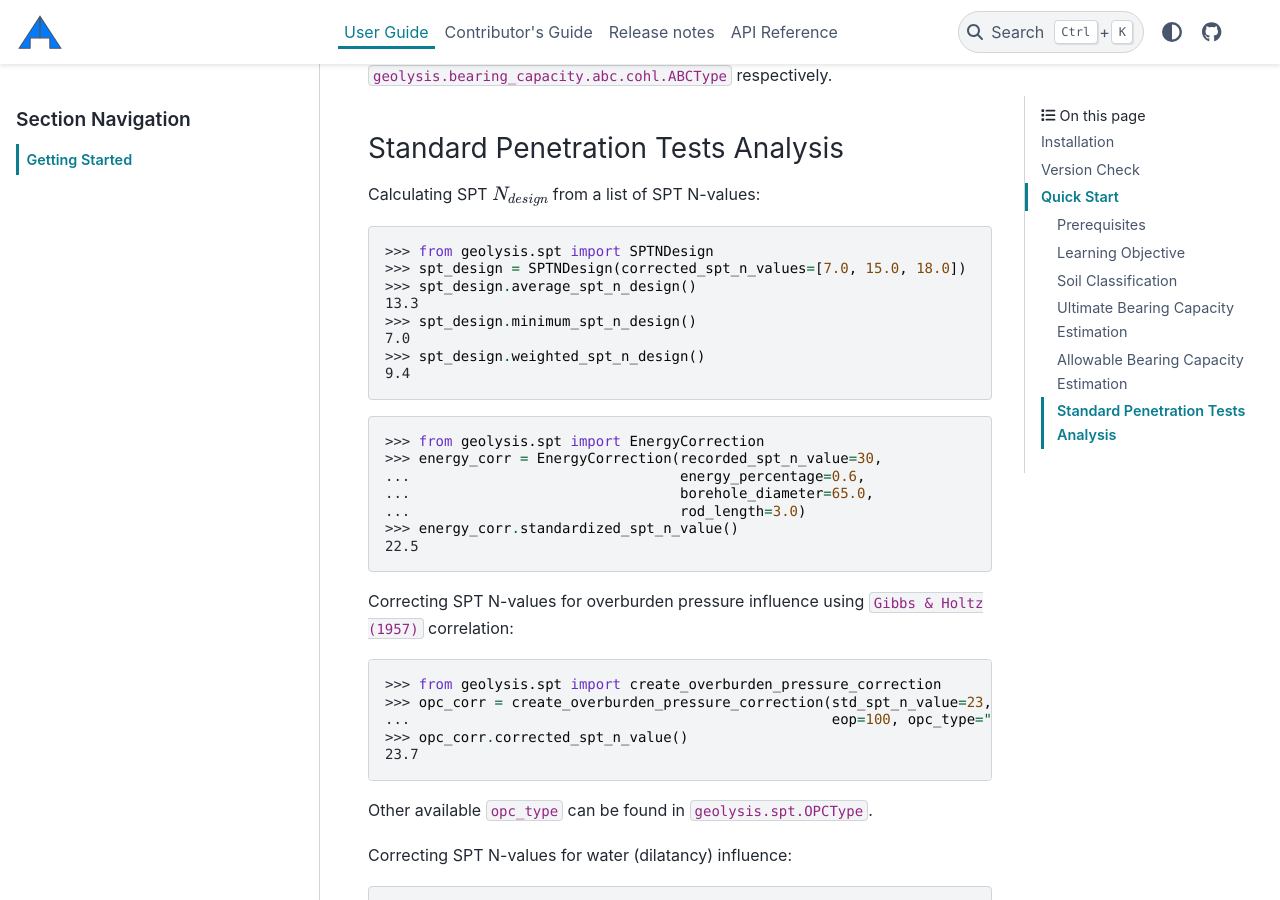
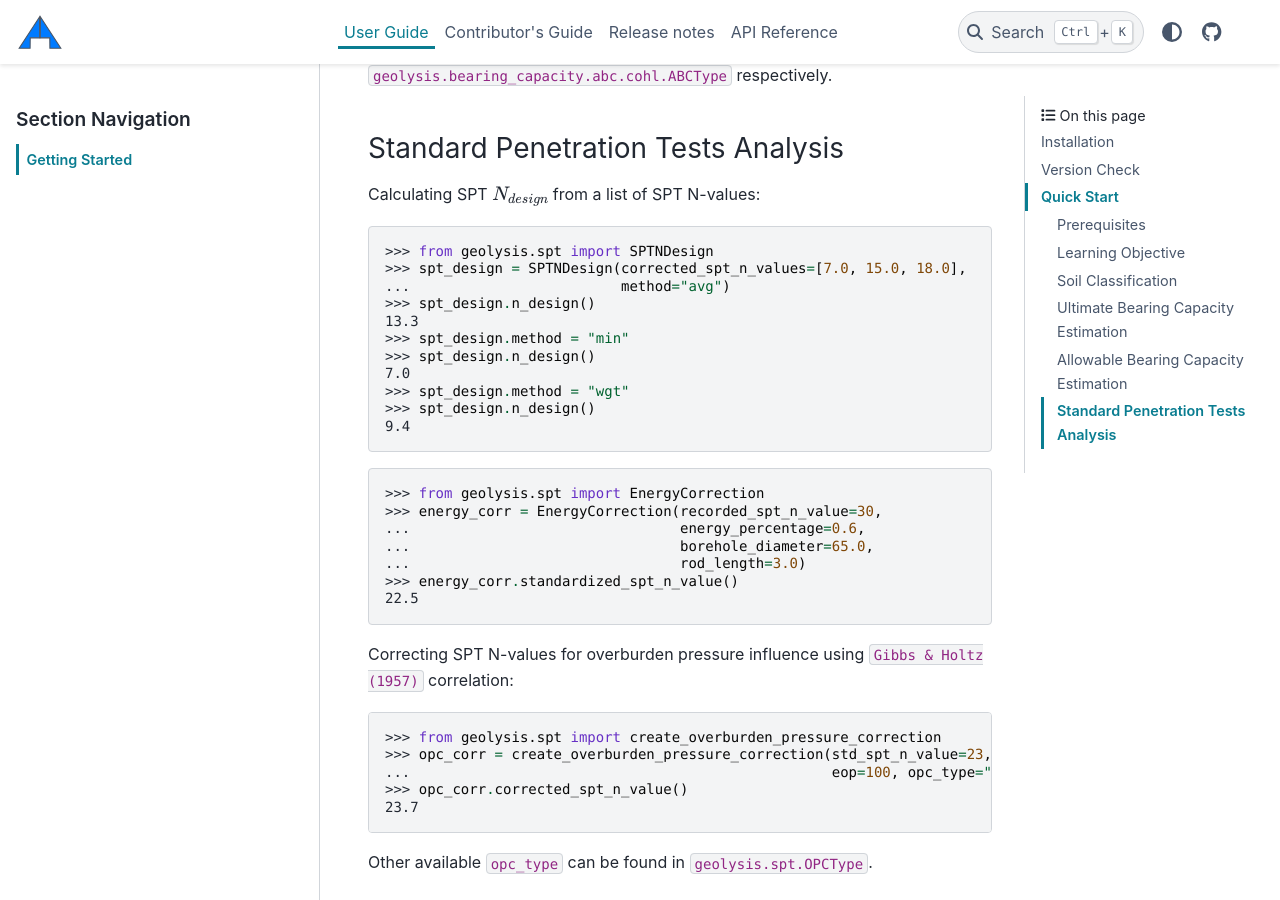
Before and after one commit to patrickboateng/geolysis, a Sphinx documentation site: the page built from docs/user_guide/getting_started.rst, in a window 1280 px wide and 900 px high, scrolled down 3386 px. Built offline with Sphinx 7.4.7 and the PyData theme 0.15.4, drawn with Linux system fonts in a browser that asks for light colours; nearby versions of some CDN libraries; cross-references to code outside the pages are shown as plain code.

Commit message:
fixed errors in example codes

```diff
--- a/docs/user_guide/getting_started.rst
+++ b/docs/user_guide/getting_started.rst
@@ -168,12 +168,15 @@ Standard Penetration Tests Analysis
 Calculating SPT :math:`N_{design}` from a list of SPT N-values:
 
 >>> from geolysis.spt import SPTNDesign
->>> spt_design = SPTNDesign(corrected_spt_n_values=[7.0, 15.0, 18.0])
->>> spt_design.average_spt_n_design()
+>>> spt_design = SPTNDesign(corrected_spt_n_values=[7.0, 15.0, 18.0],
+...                         method="avg")
+>>> spt_design.n_design()
 13.3
->>> spt_design.minimum_spt_n_design()
+>>> spt_design.method = "min"
+>>> spt_design.n_design()
 7.0
->>> spt_design.weighted_spt_n_design()
+>>> spt_design.method = "wgt"
+>>> spt_design.n_design()
 9.4
 
 >>> from geolysis.spt import EnergyCorrection
```
